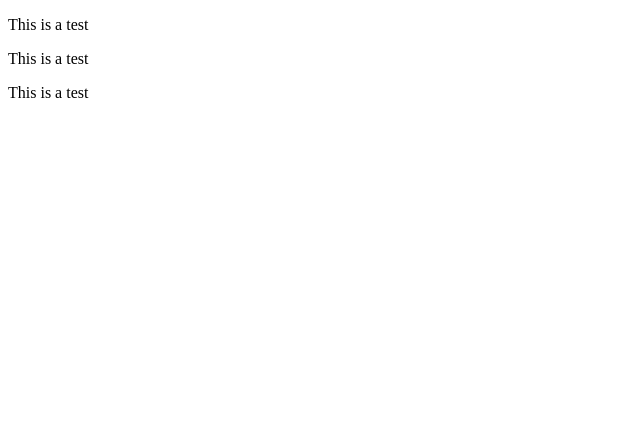
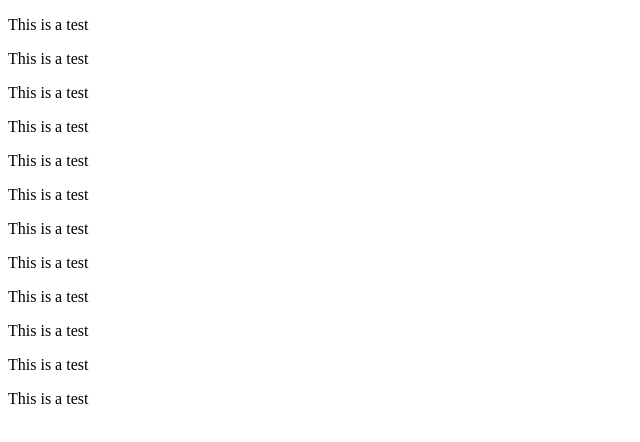
Before and after one commit to willnguyen10693/dev-test, a plain HTML site: page index.html in a window 1280 px wide. Shown: the whole page, without its empty margins (0-640 px from the left). Drawn offline with Linux system fonts and the light colour scheme.

Commit message:
updated by Will

```diff
--- a/index.html
+++ b/index.html
@@ -9,5 +9,8 @@
     <p>This is a test</p>
     <p>This is a test</p>
     <p>This is a test</p>
+    <p>This is a test</p><p>This is a test</p>
+    <p>This is a test</p><p>This is a test</p><p>This is a test</p><p>This is a test</p>
+    <p>This is a test</p><p>This is a test</p><p>This is a test</p>
 </body>
 </html>
```
